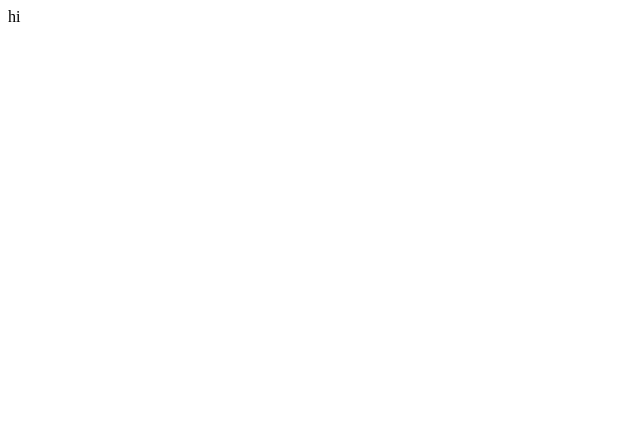
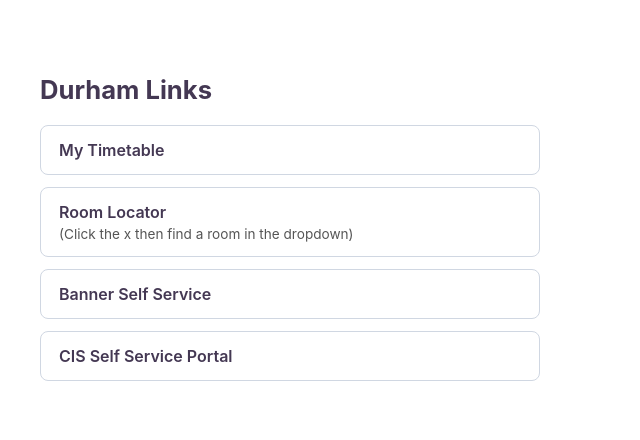
Before and after one commit to rubenparnell/rubenp, a plain HTML site: page index.html in a window 1280 px wide. Shown: the whole page, without its empty margins (0-640 px from the left). Drawn offline with Linux system fonts and the light colour scheme.

Commit message:
added durham links

```diff
--- a/index.html
+++ b/index.html
@@ -4,8 +4,94 @@
     <meta charset="UTF-8">
     <meta name="viewport" content="width=device-width, initial-scale=1.0">
     <title>Ruben</title>
+
+    <style>
+        :root {
+            --durham-purple: #443853;
+            --durham-light: #611c63;
+            --text-dark: #222;
+        }
+
+        body {
+            font-family: -apple-system, BlinkMacSystemFont, "Segoe UI", Roboto, Oxygen,
+                         Ubuntu, Cantarell, "Open Sans", "Helvetica Neue", sans-serif;
+            margin: 0;
+            padding: 40px;
+            color: var(--text-dark);
+        }
+
+        h4 {
+            font-size: 1.6rem;
+            margin-bottom: 20px;
+            color: var(--durham-purple);
+        }
+
+        ul {
+            list-style: none;
+            padding: 0;
+            max-width: 500px;
+        }
+
+        li {
+            background: white;
+            padding: 14px 18px;
+            margin-bottom: 12px;
+            border-radius: 8px;
+            border: 1px solid #d0d7e2;
+            transition: transform 0.15s ease, box-shadow 0.15s ease;
+        }
+
+        li:hover {
+            transform: translateY(-2px);
+            box-shadow: 0 4px 10px rgba(0,0,0,0.08);
+        }
+
+        a {
+            color: var(--durham-purple);
+            font-weight: 600;
+            text-decoration: none;
+        }
+
+        a:hover {
+            color: var(--durham-light);
+            text-decoration: underline;
+        }
+
+        small {
+            display: block;
+            margin-top: 4px;
+            color: #555;
+            font-size: 0.85rem;
+        }
+    </style>
 </head>
+
 <body>
-    hi
+    <h4>Durham Links</h4>
+
+    <ul>
+        <li>
+            <a href="https://mytimetable.durham.ac.uk/weekly/activities/">My Timetable</a>
+        </li>
+
+        <li>
+            <a href="https://durhamuniversity.sharepoint.com/sites/MyDigitalDurham/SitePages/AudioVisual.aspx#see-what-av-equipment-is-in-each-room">
+                Room Locator
+            </a>
+            <small>(Click the x then find a room in the dropdown)</small>
+        </li>
+
+        <li>
+            <a href="https://ban-ssb.durham.ac.uk/ssomanager/saml/login?relayState=/c/auth/SSB">
+                Banner Self Service
+            </a>
+        </li>
+
+        <li>
+            <a href="https://dur.unidesk.ac.uk/tas/public/ssp/">
+                CIS Self Service Portal
+            </a>
+        </li>
+    </ul>
 </body>
 </html>
```
